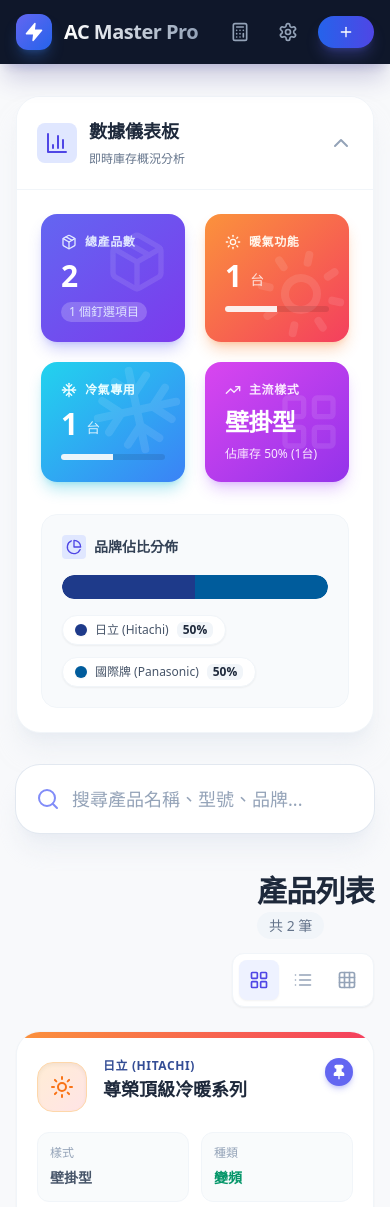
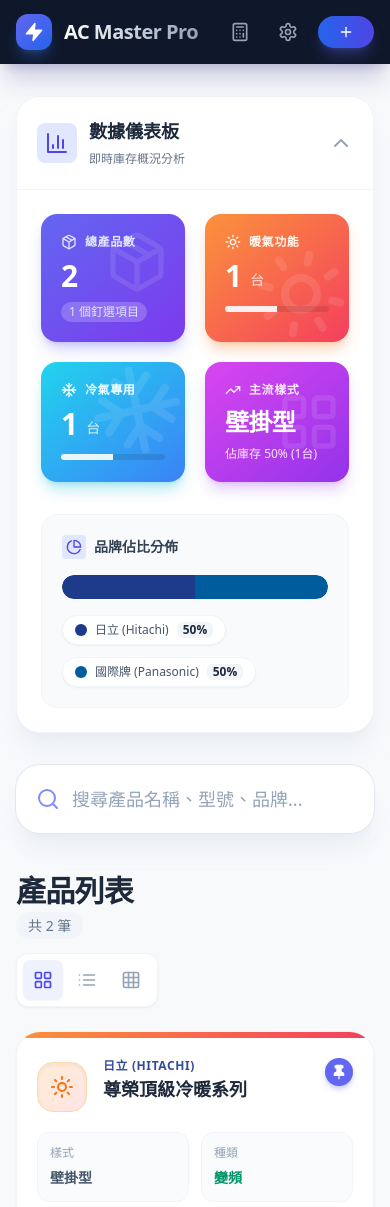
Before and after one commit to tw092669-ctrl/Product-inquiry, a React (Vite) app: page / in a window 390 px wide. Shown: the top 1207 px of the page. Built offline with nearby package versions, Linux system fonts and the light colour scheme.

Commit message:
將產品列表標題向左對齊

```diff
--- a/App.tsx
+++ b/App.tsx
@@ -1279,7 +1279,7 @@ export default function App() {
         </div>
 
         {/* Stats & View Switcher */}
-        <div className="flex flex-col sm:flex-row justify-between items-end mb-6 gap-4">
+        <div className="flex flex-col sm:flex-row justify-between items-start sm:items-end mb-6 gap-4">
            <div>
              <h2 className="text-3xl font-black text-slate-800 tracking-tight mb-1">產品列表</h2>
              <span className="text-slate-500 font-medium bg-slate-100 px-3 py-1 rounded-full text-sm">
```
